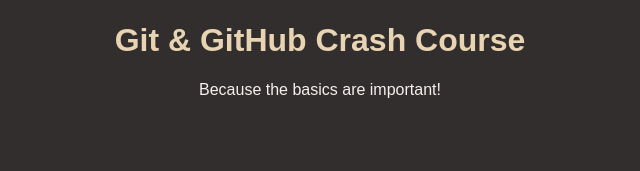
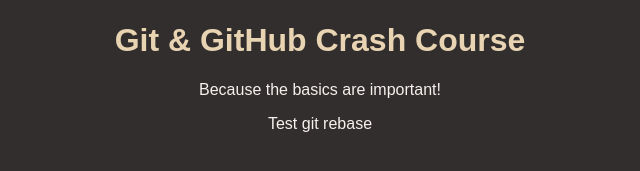
Before and after one commit to korban910/github-crash-course, a plain HTML site: page index.html in a window 1280 px wide. Shown: the part 147-318 px from the top of the page, without its empty margins (320-960 px from the left). Drawn offline with Linux system fonts and the light colour scheme.

Commit message:
add rebase in feature-restructure

```diff
--- a/index.html
+++ b/index.html
@@ -1,5 +1,6 @@
 <!DOCTYPE html>
 <html lang="en">
+
 <head>
   <meta charset="UTF-8" />
   <meta http-equiv="X-UA-Compatible" content="IE=edge" />
@@ -7,9 +8,12 @@
   <title>Git & GitHub Crash Course</title>
   <link rel="stylesheet" href="styles.css" />
 </head>
+
 <body>
   <img id="logo" src="logo.png" alt="A logo that contains the word 'Git'" />
   <h1>Git & GitHub Crash Course</h1>
   <p>Because the basics are important!</p>
+  <p>Test git rebase</p>
 </body>
+
 </html>
```
Lines whose indentation alone changed are shown as unchanged.
